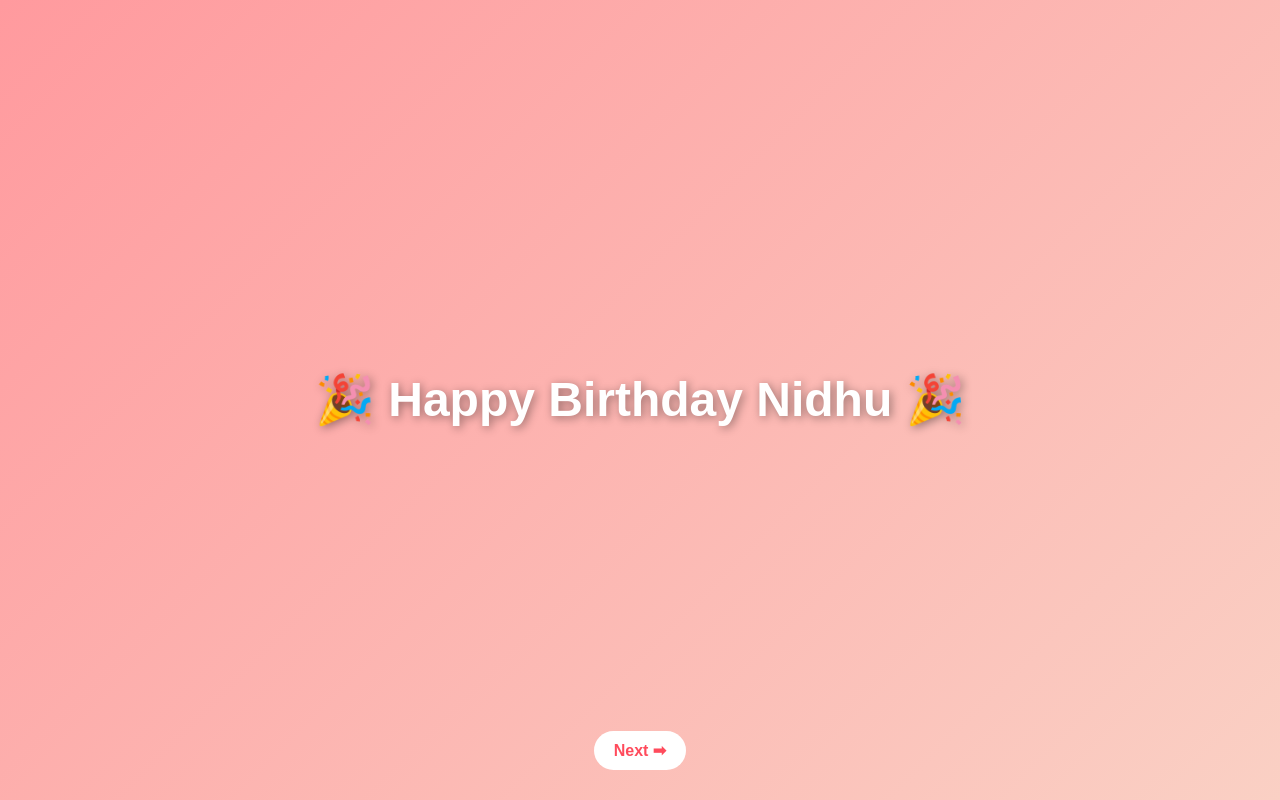
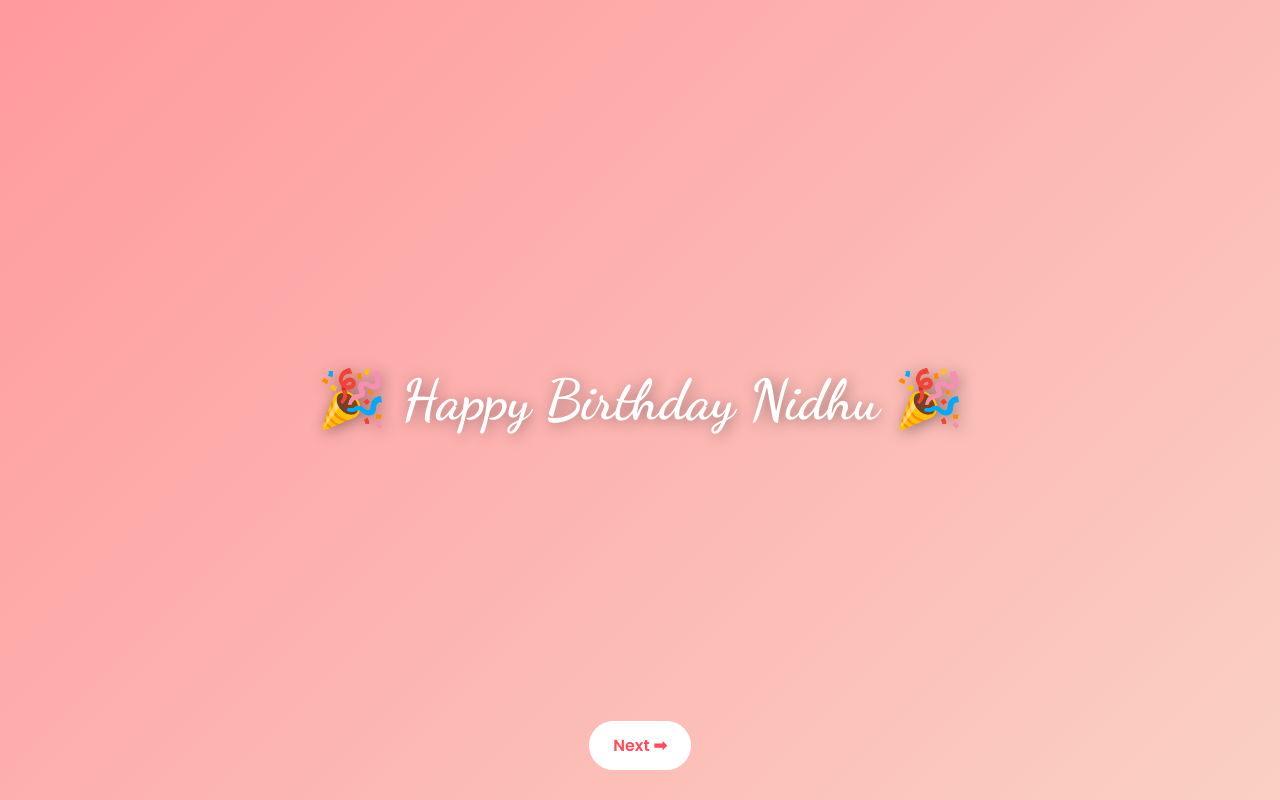
Before and after one commit to krishnapandeybrahaman-design/for-special-one, a plain HTML site: page index.html in a window 1280 px wide. Drawn offline with Linux system fonts and the light colour scheme.

Commit message:
Update index.html

```diff
--- a/index.html
+++ b/index.html
@@ -4,42 +4,17 @@
   <meta charset="UTF-8">
   <meta name="viewport" content="width=device-width, initial-scale=1.0">
   <title>Happy Birthday Nidhu 🎂</title>
+  <link href="https://fonts.googleapis.com/css2?family=Dancing+Script:wght@700&family=Poppins:wght@400;600&display=swap" rel="stylesheet">
   <style>
-    body {
-      margin: 0;
-      height: 100vh;
-      display: flex;
-      justify-content: center;
-      align-items: center;
-      background: linear-gradient(135deg, #ff9a9e, #fad0c4);
-      font-family: "Poppins", sans-serif;
-    }
-    h1 {
-      font-size: 3rem;
-      color: white;
-      opacity: 0;
-      animation: fadeIn 4s ease-in forwards;
-      text-shadow: 2px 2px 10px rgba(0,0,0,0.4);
-    }
-    @keyframes fadeIn {
-      from { opacity: 0; transform: scale(0.8); }
-      to { opacity: 1; transform: scale(1); }
-    }
-    a {
-      position: absolute;
-      bottom: 30px;
-      background: white;
-      color: #ff4b5c;
-      text-decoration: none;
-      padding: 10px 20px;
-      border-radius: 25px;
-      font-weight: bold;
-      transition: 0.3s;
-    }
-    a:hover {
-      background: #ff4b5c;
-      color: white;
-    }
+    body {margin:0;height:100vh;display:flex;justify-content:center;align-items:center;
+      background:linear-gradient(135deg,#ff9a9e,#fad0c4);font-family:"Poppins",sans-serif;}
+    h1 {font-size:3.5rem;font-family:"Dancing Script",cursive;color:white;opacity:0;
+      animation:fadeIn 4s ease-in forwards;text-shadow:2px 2px 15px rgba(0,0,0,0.4);
+      text-align:center;padding:20px;}
+    @keyframes fadeIn {from{opacity:0;transform:scale(0.8);}to{opacity:1;transform:scale(1);}}
+    a {position:absolute;bottom:30px;background:white;color:#ff4b5c;text-decoration:none;
+      padding:12px 24px;border-radius:30px;font-weight:bold;transition:0.3s;}
+    a:hover {background:#ff4b5c;color:white;}
   </style>
 </head>
 <body>
```
